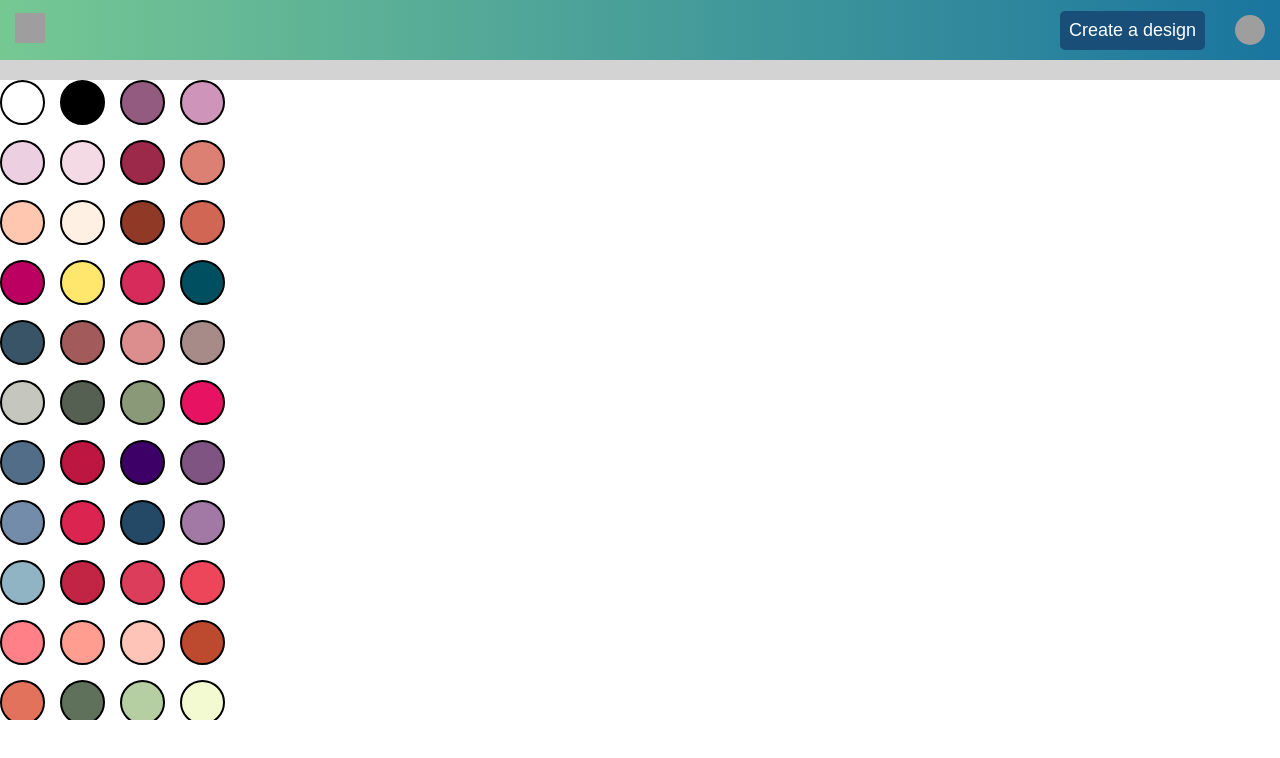
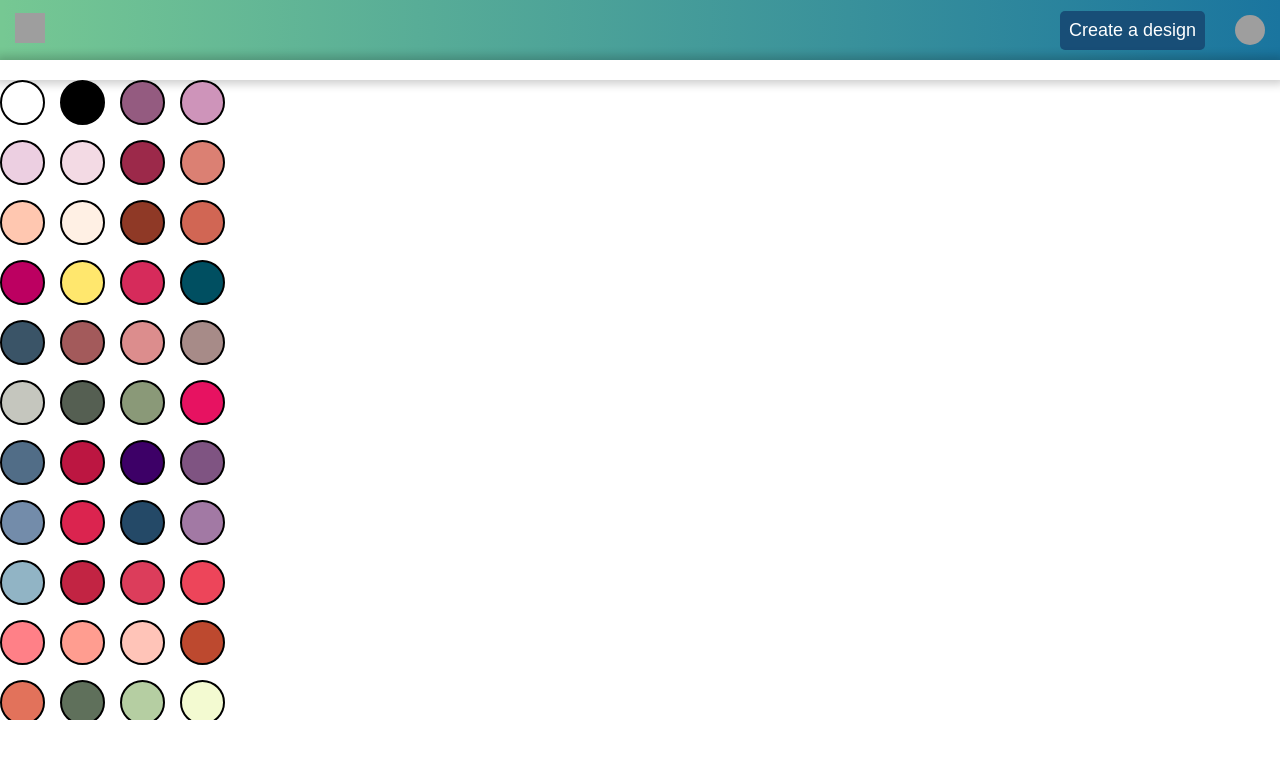
Before and after one commit to houpos/cross-stitch-design-tool, a Next.js app: page /projects/1 in a window 1280 px wide. Shown: the top 758 px of the page. Built offline with nearby package versions, Linux system fonts and the light colour scheme; grey boxes are pictures that could not be loaded.

Commit message:
make design updates to design info bar

```diff
--- a/src/app/projects/[id]/page.module.scss
+++ b/src/app/projects/[id]/page.module.scss
@@ -5,13 +5,14 @@
 	.infoContainer {
 		display: flex;
 		flex-direction: row;
-		background: lightgray;
+		background: transparent;
+		box-shadow: 0px 0px 10px 4px rgba(0, 0, 0, 0.2);
 		padding: 10px;
 		align-items: center;
 		justify-content: flex-start;
 
 		> * {
-			margin-right: 10px;
+			margin-right: 25px;
 		}
 	}
 
```
